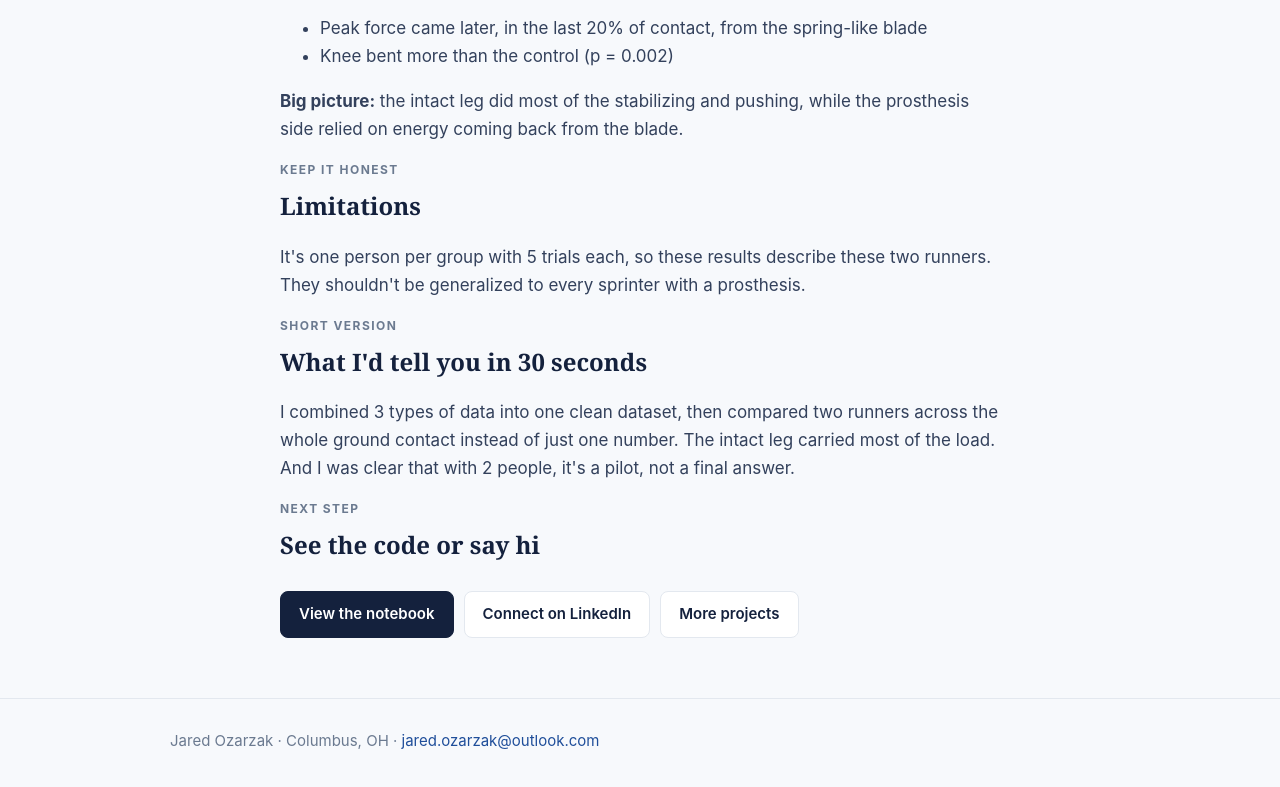
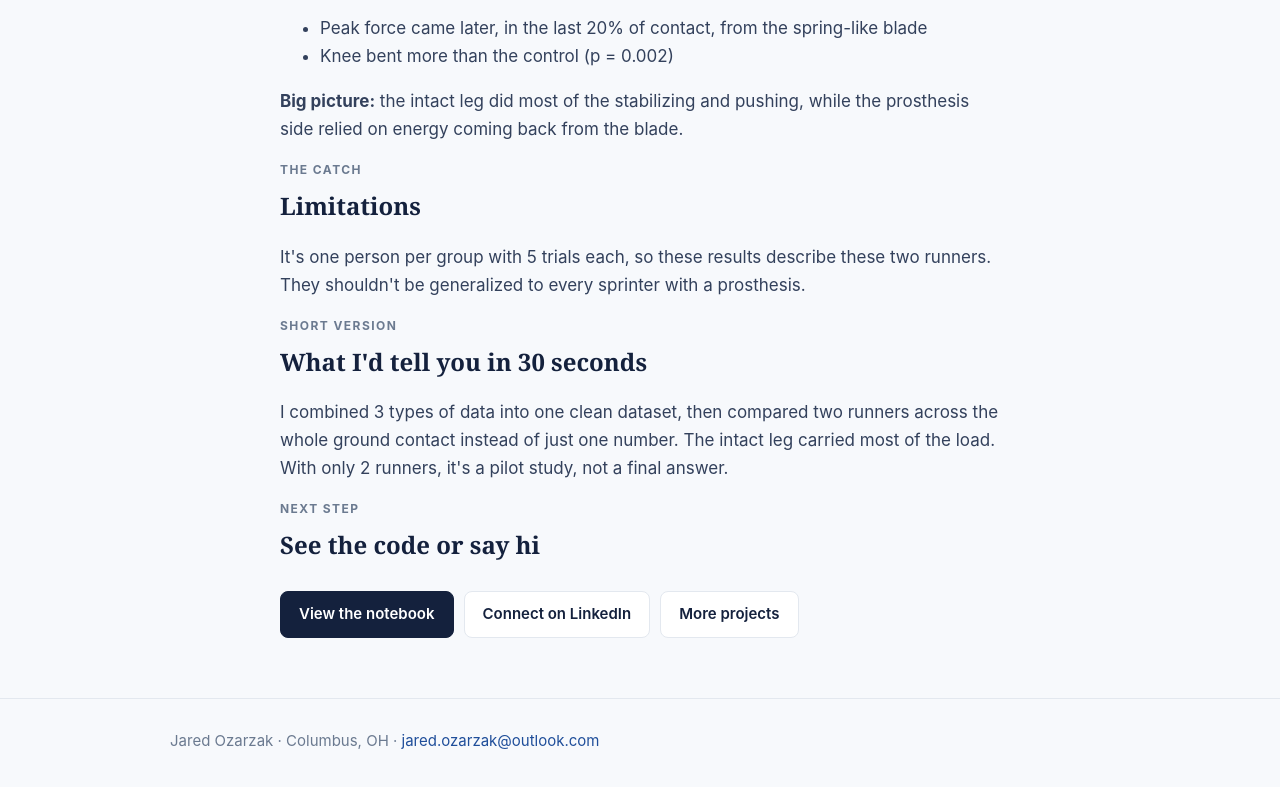
Before and after one commit to JaredOzarzak/JaredOzarzak.github.io, a plain HTML site: page sprint.html in a window 1280 px wide. Shown: the part 1388-2175 px from the top of the page. Drawn offline with Linux system fonts and the light colour scheme.

Commit message:
Update sprint.html

```diff
--- a/sprint.html
+++ b/sprint.html
@@ -42,13 +42,13 @@
 </ul>
 <p><strong>Big picture:</strong> the intact leg did most of the stabilizing and pushing, while the prosthesis side relied on energy coming back from the blade.</p>
 
-<span class="step">Keep it honest</span>
+<span class="step">The catch</span>
 <h2 style="margin-top:6px">Limitations</h2>
 <p>It's one person per group with 5 trials each, so these results describe these two runners. They shouldn't be generalized to every sprinter with a prosthesis.</p>
 
 <span class="step">Short version</span>
 <h2 style="margin-top:6px">What I'd tell you in 30 seconds</h2>
-<p>I combined 3 types of data into one clean dataset, then compared two runners across the whole ground contact instead of just one number. The intact leg carried most of the load. And I was clear that with 2 people, it's a pilot, not a final answer.</p>
+<p>I combined 3 types of data into one clean dataset, then compared two runners across the whole ground contact instead of just one number. The intact leg carried most of the load. With only 2 runners, it's a pilot study, not a final answer.</p>
 
 <span class="step">Next step</span>
 <h2 style="margin-top:6px">See the code or say hi</h2>
```
